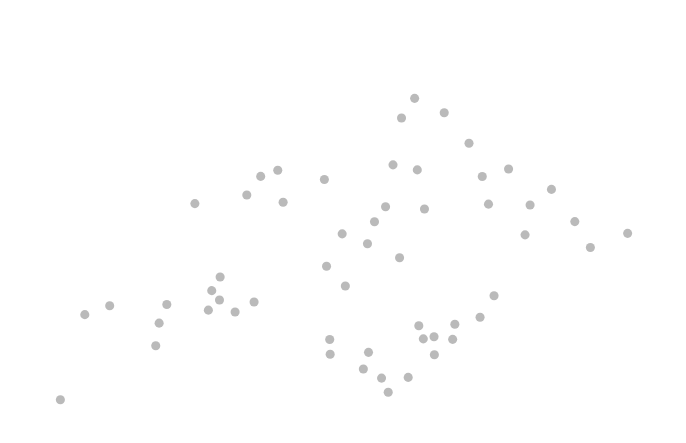
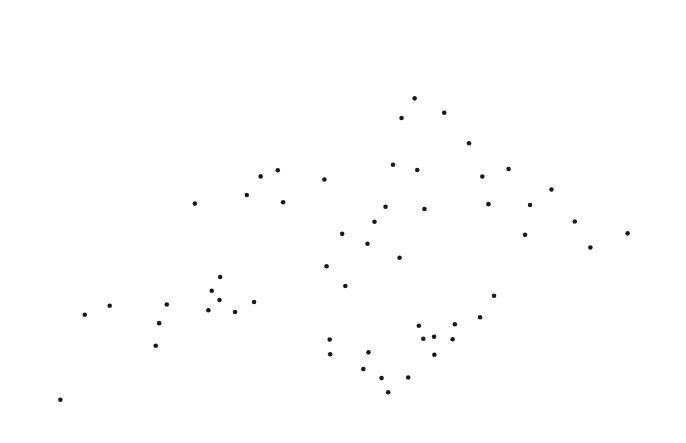
Before and after one commit to urssivar/urssivar, a Nuxt app: page /ru in a window 1280 px wide. Shown: the part 1291-1734 px from the top of the page, without its empty margins (296-982 px from the left). Built offline with nearby package versions, Linux system fonts and the light colour scheme.

Commit message:
Style map

```diff
--- a/app/components/VillageMap.vue
+++ b/app/components/VillageMap.vue
@@ -90,11 +90,12 @@ function handleMouseLeave() {
 
 <template>
   <div class="village-map">
-    <svg :viewBox="`-5 -5 ${mapDimensions.width + 10} ${mapDimensions.height + 10}`" preserveAspectRatio="xMidYMid meet">
+    <svg :viewBox="`-5 -5 ${mapDimensions.width + 10} ${mapDimensions.height + 10}`"
+      preserveAspectRatio="xMidYMid meet">
       <g v-for="village in normalizedVillages" :key="village.name" @mouseenter="(e) => handleMouseEnter(e, village)"
         @mouseleave="handleMouseLeave">
-        <circle :cx="village.x" :cy="village.y" r="1.6" class="village-hitbox" />
-        <circle :cx="village.x" :cy="village.y" r="0.8" class="village-point" />
+        <circle :cx="village.x" :cy="village.y" r="1.5" class="village-hitbox" />
+        <circle :cx="village.x" :cy="village.y" r="0.4" class="village-point" />
       </g>
     </svg>
 
@@ -125,20 +126,18 @@ svg {
 
 .village-point {
   fill: currentColor;
-  opacity: 0.3;
   pointer-events: none;
-  transition: 0.2s;
+  transition: r 0.2s;
 }
 
 g:hover .village-point {
-  opacity: 1;
-  r: 1.2
+  r: 1.2;
 }
 
 .village-tooltip {
   position: fixed;
   pointer-events: none;
-  background: rgba(0, 0, 0, 0.75);
+  background: black;
   color: #fff;
   padding: 0.25rem 0.5rem;
   font-size: 0.875rem;
```
